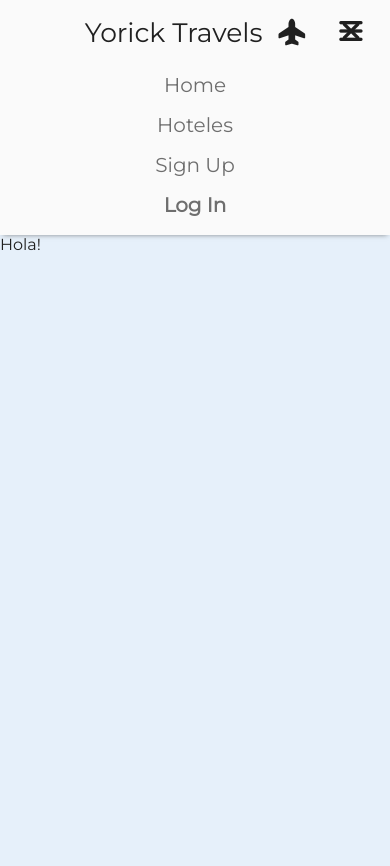
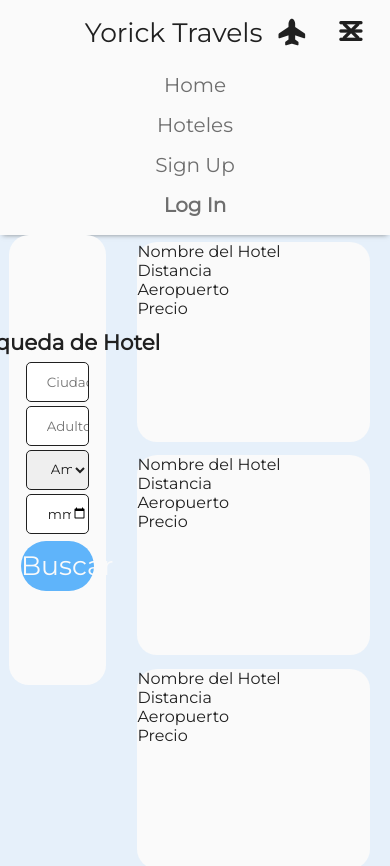
Before and after one commit to OmVidana/travelAgency, a React (Create React App) app: page /hoteles in a window 390 px wide. Shown: the top 866 px of the page. Before the commit the page ends 844 px from the top, so only its background shows below. Built offline with nearby package versions, Linux system fonts and the light colour scheme.

Commit message:
Hotels Page Design Made
Missing responsiveness and properly structure to use with the backend correctly.

```diff
--- a/src/index.scss
+++ b/src/index.scss
@@ -8,6 +8,7 @@ $black: #202020;
 $light-black: #6e6e6e;
 $light-grey: #aaafb4;
 $main-blue: #5fb4fa;
+$light-blue: #BED7E6;
 $white-blue: #e6f0fa;
 $main-white: #fafafa;
 
@@ -26,17 +27,9 @@ $large: 1280px;
     color: $black;
 }
 
-html {
+body {
     min-width: 100vw;
     min-height: 100vh;
     width: 100vw;
-    height: 100vh;
-
-    body {
-        min-width: 100vw;
-        min-height: 100vh;
-        width: 100vw;
-        height: 100vh;
-        background-color: $white-blue;
-    }
+    background-color: $white-blue;
 }
--- a/src/pages/Hotels.jsx
+++ b/src/pages/Hotels.jsx
@@ -1,12 +1,74 @@
-import './Hotels.scss';
-import NavBar from '../components/global/NavBar';
+import "./Hotels.scss";
+import NavBar from "../components/global/NavBar";
 
 function Hotels() {
     return (
-        <div className='hotels-page'>
-            <NavBar/>
-            <p1>Hola!</p1>
-        </div>
+        <>
+            <div className="hotels-page">
+                <NavBar />
+                <div className="hotels-container">
+                    <div className="hotels-search-bar">
+                        <h1>Búsqueda de Hotel</h1>
+                        <form className="hotels-search-form">
+                            <input
+                                type="text"
+                                placeholder="Ciudad"
+                                name="ciudad"
+                                required
+                            />
+                            <input
+                                type="text"
+                                placeholder="Adultos"
+                                name="ciudad"
+                                required
+                            />
+                            <select name="amenidades" required>
+                                <option value="none">Amenidades:</option>
+                                <option value="am1">Amenidad</option>
+                                <option value="am3">Amenidad</option>
+                                <option value="am4">Amenidad</option>
+                                <option value="am5">Amenidad</option>
+                                <option value="am6">Amenidad</option>
+                            </select>
+                            <input type="date" name="fecha" required />
+                            <button className="hotels-search-button" type="submit">Buscar</button>
+                        </form>
+                    </div>
+                    <div className="hotels-search-view">
+                        <div className="hotel-preview">
+                            <p>Nombre del Hotel</p>
+                            <p>Distancia</p>
+                            <p>Aeropuerto</p>
+                            <p>Precio</p>
+                        </div>
+                        <div className="hotel-preview">
+                            <p>Nombre del Hotel</p>
+                            <p>Distancia</p>
+                            <p>Aeropuerto</p>
+                            <p>Precio</p>
+                        </div>
+                        <div className="hotel-preview">
+                            <p>Nombre del Hotel</p>
+                            <p>Distancia</p>
+                            <p>Aeropuerto</p>
+                            <p>Precio</p>
+                        </div>
+                        <div className="hotel-preview">
+                            <p>Nombre del Hotel</p>
+                            <p>Distancia</p>
+                            <p>Aeropuerto</p>
+                            <p>Precio</p>
+                        </div>
+                        <div className="hotel-preview">
+                            <p>Nombre del Hotel</p>
+                            <p>Distancia</p>
+                            <p>Aeropuerto</p>
+                            <p>Precio</p>
+                        </div>
+                    </div>
+                </div>
+            </div>
+        </>
     );
 }
 
--- a/src/pages/Hotels.scss
+++ b/src/pages/Hotels.scss
@@ -2,5 +2,87 @@
 
 .hotels-page {
     width: 100vw;
-    height: 100vh;
+
+    .hotels-container {
+        height: 100%;
+        width: 100%;
+        display: flex;
+        justify-content: flex-end;
+        white-space: nowrap;
+
+        .hotels-search-bar {
+            width: 25%;
+            height: 450px;
+            display: flex;
+            flex-direction: column;
+            align-items: center;
+            justify-content: center;
+            margin-right: 2.75%;
+            background-color: $main-white;
+            border-radius: 20px;
+            position: sticky;
+            top: 100px;
+
+            h1 {
+                font-size: 16pt;
+                margin-bottom: 5%;
+            }
+
+            .hotels-search-form {
+                width: 100%;
+                display: flex;
+                flex-direction: column;
+                align-items: center;
+                justify-content: center;
+
+                input {
+                    width: 65%;
+                    height: 40px;
+                    border: 1px solid $black;
+                    border-radius: 5px;
+                    padding-left: 20px;
+                    margin: 2% 0%;
+
+                }
+
+                select {
+                    width: 65%;
+                    height: 40px;
+                    border: 1px solid $black;
+                    border-radius: 5px;
+                    padding-left: 20px;
+                    margin: 2% 0%;
+
+                }
+
+                .hotels-search-button {
+                    width: 75%;
+                    height: 50px;
+                    background-color: $main-blue;
+                    color: $main-white;
+                    border-style: none;
+                    border-radius: 50px;
+                    margin-top: 5%;
+                    font-size: 20pt;
+                    cursor: pointer;
+                }
+            }
+        }
+
+        .hotels-search-view {
+            width: 70%;
+            display: flex;
+            flex-direction: column;
+            align-items: center;
+            justify-content: flex-start;
+
+            .hotel-preview {
+                width: 85%;
+                height: 200px;
+                background-color: $main-white;
+                border-radius: 20px;
+                margin: 2.5% 0;
+            }
+        }
+    }
 }
--- a/src/pages/LogIn.scss
+++ b/src/pages/LogIn.scss
@@ -1,5 +1,6 @@
 @import '../index.scss';
 
+@media (min-width: $computers) {
     .login-page {
         display: flex;
         width: 100vw;
@@ -12,14 +13,15 @@
         background-size: cover;
 
         .login-container {
-        width: 400px;
-        height: 450px;
+            width: 30%;
+            height: 70%;
             display: flex;
             align-items: center;
             justify-content: center;
             background-color: $main-white;
             border-style: none;
             border-radius: 25px;
+            white-space: nowrap;
 
             .login-form {
                 width: 100%;
@@ -31,32 +33,96 @@
 
 
                 h1 {
-                margin-bottom: 50px;
+                    margin-bottom: 10%;
                     color: $main-blue;
-                font-size: 30pt;
+                    font-size: 40pt;
                 }
 
                 input {
-                width: 240px;
+                    width: 70%;
                     height: 40px;
                     border: 1px solid $black;
                     border-radius: 10px;
                     padding-left: 20px;
-                margin: 10px 0px;
+                    margin: 2% 0%;
                 }
 
                 .login-button {
-                width: 250px;
+                    width: 80%;
                     height: 50px;
                     background-color: $main-blue;
                     color: $main-white;
                     border-style: none;
                     border-radius: 50px;
-                margin-top: 40px;
-                margin-bottom: 20px;
+                    margin-top: 5%;
                     font-size: 20pt;
                     cursor: pointer;
                 }
             }
         }
     }
+}
+
+@media (max-width: $computers) {
+    .login-page {
+        display: flex;
+        width: 100vw;
+        height: 100vh;
+        align-items: center;
+        justify-content: center;
+        background-image: url("../../public/loginbg.jpg");
+        background-position: center;
+        background-repeat: no-repeat;
+        background-size: cover;
+
+        .login-container {
+            width: 55%;
+            height: 375px;
+            display: flex;
+            align-items: center;
+            justify-content: center;
+            background-color: $main-white;
+            border-style: none;
+            border-radius: 25px;
+            white-space: nowrap;
+
+            .login-form {
+                width: 100%;
+                height: 100%;
+                display: flex;
+                flex-direction: column;
+                align-items: center;
+                justify-content: center;
+
+
+                h1 {
+                    margin-bottom: 10px;
+                    color: $main-blue;
+                    font-size: 25pt;
+                }
+
+                input {
+                    width: 65%;
+                    height: 45px;
+                    border: 1px solid $black;
+                    border-radius: 10px;
+                    padding-left: 20px;
+                    margin: 10px 0px;
+                    font-size: 10pt;
+                }
+
+                .login-button {
+                    width: 70%;
+                    height: 45px;
+                    background-color: $main-blue;
+                    color: $main-white;
+                    border-style: none;
+                    border-radius: 50px;
+                    margin: 20px 0;
+                    font-size: 15pt;
+                    cursor: pointer;
+                }
+            }
+        }
+    }
+}
--- a/src/pages/MyAccount.jsx
+++ b/src/pages/MyAccount.jsx
@@ -4,8 +4,8 @@ import "./MyAccount.scss";
 function MyAccount() {
     return (
         <>
-            <NavBar/>
             <div className="account-page">
+                <NavBar/>
                 <div className="account-container">
                     <i className="fa-solid fa-circle-user user-icon"></i>
                     <form>
--- a/src/pages/MyAccount.scss
+++ b/src/pages/MyAccount.scss
@@ -2,7 +2,6 @@
 
 .account-page {
     width: 100vw;
-    height: 100vh;
     display: flex;
     flex-direction: column;
     align-items: center;
@@ -10,7 +9,7 @@
 
     .account-container {
         margin-top: 25px;
-        width: 50%;
+        width: 40%;
         height: 500px;
         display: flex;
         flex-direction: column;
--- a/src/pages/Results.jsx
+++ b/src/pages/Results.jsx
@@ -11,8 +11,8 @@ function Results(props) {
 
     return (
         <>
-            <NavBar/>
             <div className='results-page'>
+                <NavBar/>
             {data.map((flight, index) => (
                 <FlightCard
                     key={index}
--- a/src/pages/Results.scss
+++ b/src/pages/Results.scss
@@ -3,7 +3,7 @@
 .results-page {
     //width: 100vw;
     //height: 100vh;
-    margin-top: 50px;
+    // margin-top: 50px;
     display: flex;
     flex-direction: column;
     align-items: center;
```
Lines whose indentation alone changed are shown as unchanged.
